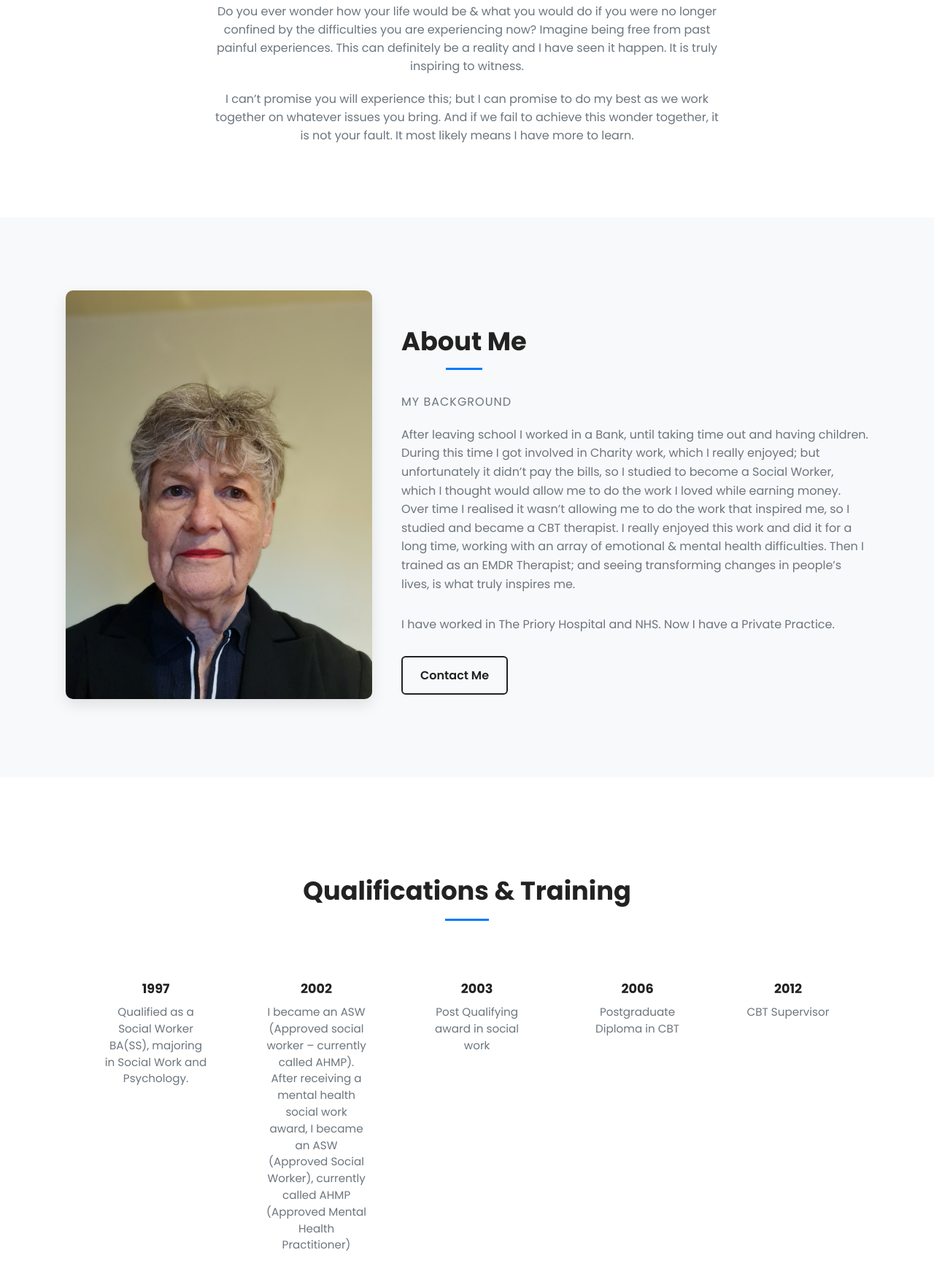
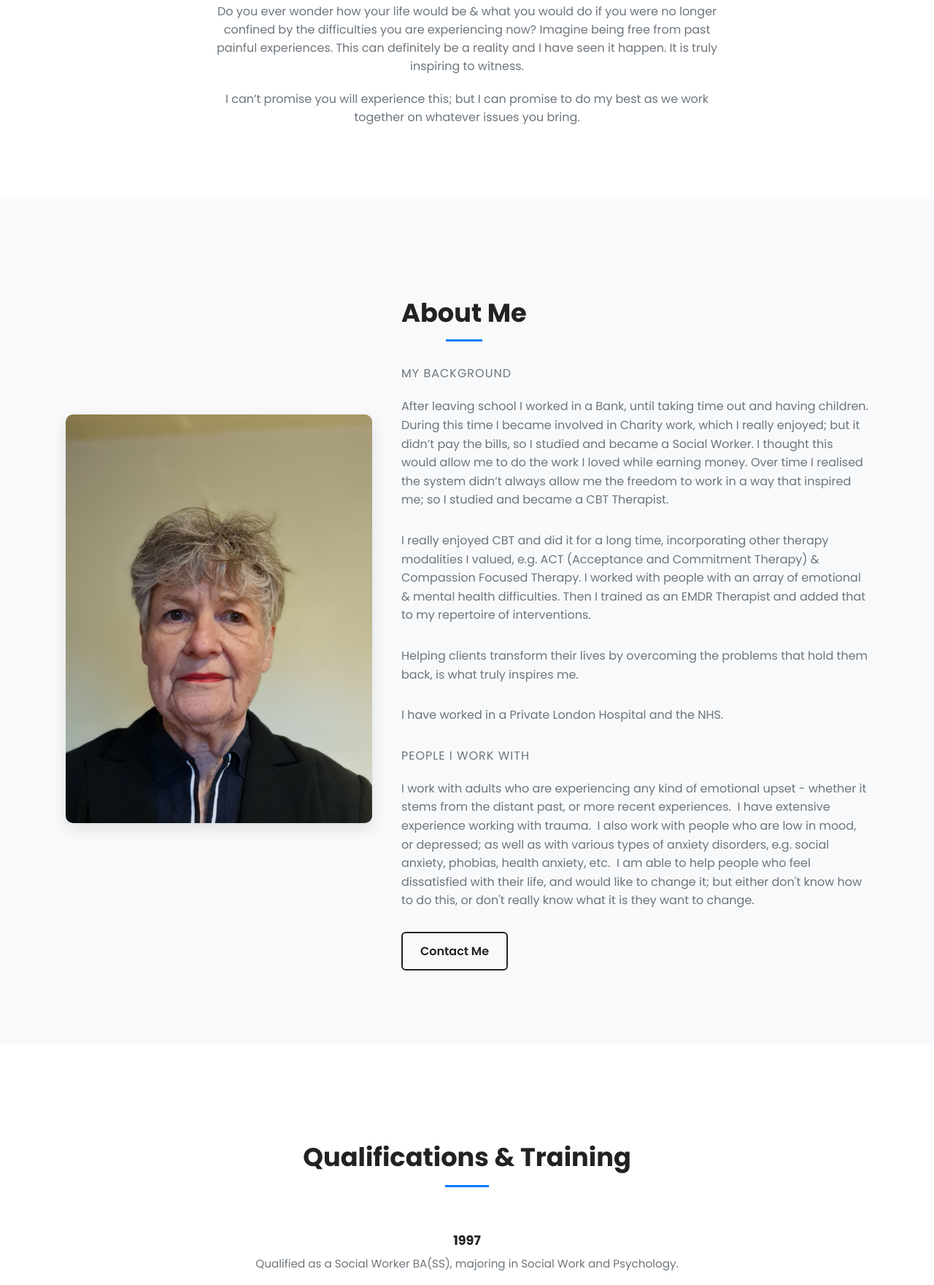
Before and after one commit to THSoftware/merrill, a plain HTML site: page index.html in a window 1280 px wide. Shown: the part 877-2638 px from the top of the page at 73% size. Drawn offline with nearby package versions, Linux system fonts and the light colour scheme.

Commit message:
latest site changes

```diff
--- a/index.html
+++ b/index.html
@@ -348,10 +348,11 @@
 
 .timeline-container {
   display: flex;
-  align-items: flex-start;
+  /* align-items: flex-start; */
   justify-content: center;
   flex-wrap: wrap;
-  gap: 40px;
+  flex-direction: column;
+  /* gap: 40px; */
   /* max-width: 1100px; */
   margin: 0 auto;
   position: relative;
@@ -372,8 +373,8 @@
 .timeline-item {
   position: relative;
   background: white;
-  padding: 20px;
-  max-width: 180px;
+  /* padding: 20px;
+  max-width: 180px; */
   text-align: center;
   z-index: 1;
 }
@@ -428,8 +429,8 @@
 
   .timeline-item {
     max-width: 100%;
-    text-align: left;
-    padding-left: 60px;
+    /* text-align: left;
+    padding-left: 60px; */
   }
 
   .timeline-item::before {
@@ -563,7 +564,6 @@
         <div class="nav-links" id="navLinks">
         <a href="#home">Home</a>
         <a href="#about">About</a>
-        <a href="#emergency">What to do in an emergency</a>
         <a href="#cost">Cost and Contact</a>
         <a href="#notice">Latest Notice & Availability</a>
         <a href="#contact">Contact</a>
@@ -588,8 +588,7 @@
         <p>Do you ever wonder how your life would be & what you would do if you were no longer confined by the difficulties you are
             experiencing now? Imagine being free from past painful experiences. This can definitely be a reality and I have seen it
             happen. It is truly inspiring to witness.</p>
-        <p>I can’t promise you will experience this; but I can promise to do my best as we work together on whatever issues you bring.
-            And if we fail to achieve this wonder together, it is not your fault. It most likely means I have more to learn.</p>
+        <p>I can’t promise you will experience this; but I can promise to do my best as we work together on whatever issues you bring.</p>
     </section>
 
     <section id="about" class="about-section">
@@ -602,15 +601,30 @@
             <h2>About Me</h2>
             <h4>My Background</h4>
             <p>
-                After leaving school I worked in a Bank, until taking time out and having children. During this time I got
-                involved in Charity work, which I really enjoyed; but unfortunately it didn’t pay the bills, so I studied to become a
-                Social Worker, which I thought would allow me to do the work I loved while earning money. Over time I realised it wasn’t
-                allowing me to do the work that inspired me, so I studied and became a CBT therapist. I really enjoyed this work
-                and did it for a long time, working with an array of emotional & mental health difficulties. Then I trained as an EMDR
-                Therapist; and seeing transforming changes in people’s lives, is what truly inspires me.
+                After leaving school I worked in a Bank, until taking time out and having children. During this time I became involved in
+                Charity work, which I really enjoyed; but it didn’t pay the bills, so I studied and became a Social Worker. I thought this would
+                allow me to do the work I loved while earning money. Over time I realised the system didn’t always allow me the freedom to work
+                in a way that inspired me; so I studied and became a CBT Therapist.
             </p>
-            <p>I have worked in The Priory Hospital and NHS.
-                Now I have a Private Practice.</p>
+            <p>
+                I really enjoyed CBT and did it for a long time, incorporating other therapy modalities I valued, e.g. ACT
+                (Acceptance and Commitment Therapy) & Compassion Focused Therapy. I worked with people with an array of emotional & mental health
+                difficulties. Then I trained as an EMDR Therapist and added that to my repertoire of interventions.
+            </p>
+            <p>
+                Helping clients transform their lives by overcoming the problems that hold them back, is what truly inspires me.
+            </p>
+            <p>
+                I have worked in a Private London Hospital and the NHS.
+            </p>
+            <h4>People I Work With</h4>
+            <p>
+                I work with adults who are experiencing any kind of emotional upset - whether it stems from the distant past, or more recent
+                experiences.  I have extensive experience working with trauma.  I also work with people who are low in mood, or depressed; as
+                well as with various types of anxiety disorders, e.g. social anxiety, phobias, health anxiety, etc.  I am able to help people
+                who feel dissatisfied with their life, and would like to change it; but either don't know how to do this, or don't really
+                know what it is they want to change.
+            </p>
 
             <!-- <div class="skills">
                 <div class="skill">
@@ -681,23 +695,6 @@
             or your therapy in any way.</p>
     </section>
 
-
-
-    <section id="emergency">
-      <h2>What to do in an emergency</h2>
-      <p>
-            Please note – I am <strong>unable</strong> to provide a Crisis Service.
-            <br><br>
-            If you need urgent help or advice, but it is not life threatening, you can call <strong>111</strong>.
-            Alternatively, you can call <strong>Samaritans 24 hours a day, 7 days a week on 116 123.</strong>
-            You can also speak to someone you trust, or contact your GP.
-            <br><br>
-            <strong>If you or anyone else is in immediate danger of harm – CALL 999.
-
-            Or go to the A&E Department of the nearest hospital.</strong>
-      </p>
-    </section>
-
     <section id="cost">
       <h2>Cost and Contact</h2>
 
@@ -724,7 +721,7 @@
             <br><br>
             I require at least 24hours notice for any cancellations, otherwise the full fee is payable.
             <br><br>
-            I also require clients to attend sessions at least weekly. Less frequent attendance interferes with momentum. get to know each other and have a good shared understanding
+            I also require clients to attend sessions at least weekly. Less frequent attendance interferes with momentum.
             <br><br>
             As we have no therapy contract, you are free to terminate sessions at any time.
             I just require 24 hours notice. I would however, suggest that you give yourself at least 3-4 sessions to decide whether or not
```
